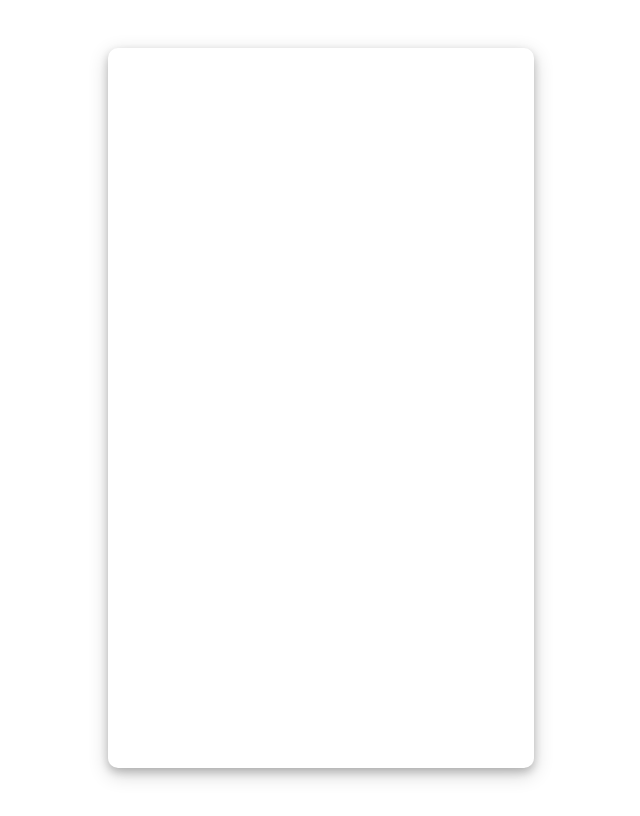
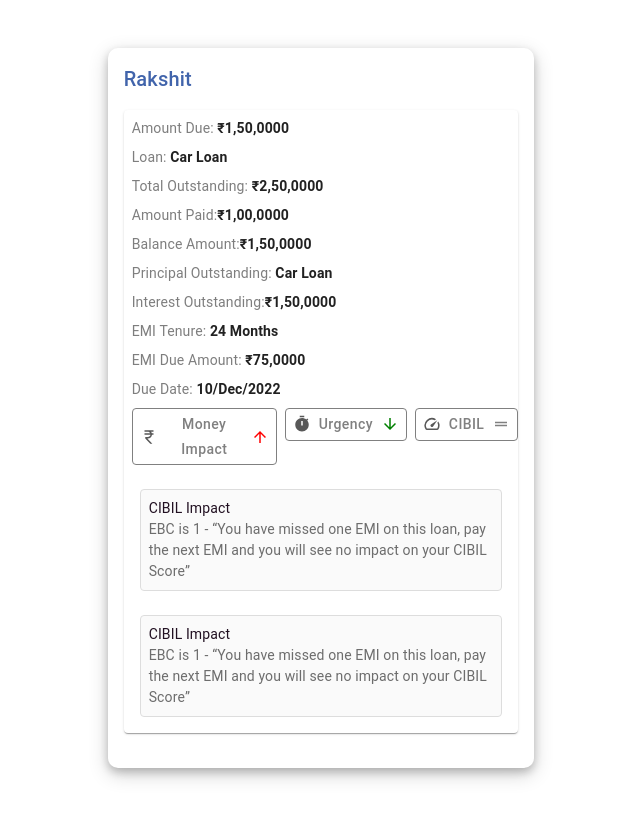
Before and after one commit to mohit27kokanda/Borrower-education, a React (Create React App) app: page /loan-details in a window 1280 px wide. Before the commit this address had no page. Shown: the whole page, without its empty margins (319-959 px from the left). Built offline with nearby package versions, Linux system fonts and the light colour scheme.

Commit message:
loan details page

```diff
--- a/src/App.js
+++ b/src/App.js
@@ -6,6 +6,7 @@ import LoginApp from "./LoginApp";
 import AppContainer from "./AppContainer";
 import Home from "./Home";
 import { Grid } from "@mui/material";
+import LoanDetails from "./LoanDetails";
 
 function App() {
   return (
@@ -15,7 +16,7 @@ function App() {
           <Router>
             <Routes>
               <Route exact path="/" element={<AppContainer />}></Route>
-              <Route exact path="/login" element={<LoginApp />}></Route>
+              <Route exact path="/loan-details" element={<LoanDetails />}></Route>
               <Route exact path="/home" element={<Home />}></Route>
             </Routes>
           </Router>
--- a/src/Home.js
+++ b/src/Home.js
@@ -39,14 +39,20 @@ import TimerIcon from "@mui/icons-material/Timer";
 import ArrowDownwardIcon from "@mui/icons-material/ArrowDownward";
 import SpeedIcon from "@mui/icons-material/Speed";
 import DragHandleIcon from "@mui/icons-material/DragHandle";
+import ArrowForwardIosIcon from "@mui/icons-material/ArrowForwardIos";
+import { useNavigate } from "react-router-dom";
 
 const Home = () => {
+  const navigate = useNavigate();
   const LoanCard = () => (
     <Grid
       container
       sx={{ background: "#FAFAFA", border: "1px solid #DDDDDD", borderRadius: "4px", mt: 1 }}
     >
+      <Grid item xs={12}>
         <Stack sx={{}}>
+          <Grid container>
+            <Grid xs={11}>
               <Box sx={{ pt: 1 }}>
                 <Typography
                   sx={{
@@ -67,7 +73,9 @@ const Home = () => {
                     px: 1,
                   }}
                 >
-            <span style={{ color: "rgba(83, 83, 83, 0.75)", fontWeight: 400 }}>Amount Due:</span>
+                  <span style={{ color: "rgba(83, 83, 83, 0.75)", fontWeight: 400 }}>
+                    Amount Due:
+                  </span>
                   <span style={{ color: "#00000", fontWeight: 600 }}>₹1,50,0000</span>
                 </Typography>
               </Box>
@@ -82,6 +90,18 @@ const Home = () => {
                   <span style={{ color: "#00000", fontWeight: 600 }}>Car Loan</span>
                 </Typography>
               </Box>
+            </Grid>
+
+            <Grid item xs={1} sx={{}}>
+              <Box
+                sx={{ cursor: "pointer", float: "right", p: 1 }}
+                onClick={() => navigate("/loan-details")}
+              >
+                <ArrowForwardIosIcon />
+              </Box>
+            </Grid>
+          </Grid>
+
           <Stack direction={"row"} sx={{ my: 1 }}>
             <Box>
               <Button
@@ -138,8 +158,8 @@ const Home = () => {
               </Button>
             </Box>
           </Stack>
-        <Box></Box>
         </Stack>
+      </Grid>
     </Grid>
   );
   return (
--- /dev/null
+++ b/src/LoanDetails.js
@@ -0,0 +1,208 @@
+import React from "react";
+import {
+  Drawer,
+  Divider,
+  Typography,
+  Box,
+  Select,
+  InputLabel,
+  InputGroup,
+  MenuItem,
+  OutlinedInput,
+  FormControl,
+  styled,
+  InputBase,
+  Autocomplete,
+  TextField,
+  Collapse,
+  Checkbox,
+  FormGroup,
+  FormControlLabel,
+  Switch,
+  Stack,
+  Grid,
+  Paper,
+  IconButton,
+  Snackbar,
+  Modal,
+  FormHelperText,
+  Tooltip,
+  InputAdornment,
+  Button,
+  Card,
+} from "@mui/material";
+import ArrowUpwardIcon from "@mui/icons-material/ArrowUpward";
+import CurrencyRupeeIcon from "@mui/icons-material/CurrencyRupee";
+import TimerIcon from "@mui/icons-material/Timer";
+import ArrowDownwardIcon from "@mui/icons-material/ArrowDownward";
+import SpeedIcon from "@mui/icons-material/Speed";
+import DragHandleIcon from "@mui/icons-material/DragHandle";
+import ArrowForwardIosIcon from "@mui/icons-material/ArrowForwardIos";
+
+const LoanDetails = () => {
+  const data = [
+    { key: "Amount Due: ", value: "₹1,50,0000" },
+    { key: "Loan:  ", value: "Car Loan" },
+    { key: "Total Outstanding: ", value: "₹2,50,0000" },
+    { key: "Amount Paid:", value: "₹1,00,0000" },
+    { key: "Balance Amount:", value: "₹1,50,0000" },
+    { key: "Principal Outstanding: ", value: "Car Loan" },
+    { key: "Interest Outstanding:", value: "₹1,50,0000" },
+    { key: "EMI Tenure: ", value: "24 Months" },
+    { key: "EMI Due Amount: ", value: "₹75,0000" },
+    { key: "Due Date:  ", value: "10/Dec/2022" },
+  ];
+  return (
+    <Grid continer sx={{ mt: { sm: 2, xs: -2 }, mx: 2 }}>
+      <Grid item xs={12}>
+        <Typography sx={{ fontWeight: 500, fontSize: "20px" }} color="#4164AB">
+          Rakshit
+        </Typography>
+      </Grid>
+      <Card sx={{ mt: 2 }}>
+        <Grid container sx={{ pb: 1 }}>
+          {data.map(({ key, value }) => (
+            <Grid item xs={12} sx={{ mt: 1 }}>
+              {" "}
+              <Typography
+                sx={{
+                  fontSize: "14px",
+                  px: 1,
+                }}
+              >
+                <span style={{ color: "rgba(83, 83, 83, 0.75)", fontWeight: 400 }}>{key}</span>
+                <span style={{ color: "#00000", fontWeight: 600 }}>{value}</span>
+              </Typography>
+            </Grid>
+          ))}
+          <Grid item xs={12} sx={{}}>
+            <Stack direction={"row"} sx={{ my: 1 }}>
+              <Box>
+                <Button
+                  variant="outlined"
+                  size={"small"}
+                  sx={{
+                    textTransform: "none",
+                    border: "1px solid grey",
+                    color: "grey",
+                    ml: 1,
+                    fontSize: { sm: "14px", xs: "10px" },
+                  }}
+                  startIcon={<CurrencyRupeeIcon sx={{ fontWeight: 600, color: "#585858" }} />}
+                  endIcon={<ArrowUpwardIcon sx={{ color: "red" }} />}
+                >
+                  Money Impact
+                </Button>
+              </Box>
+              <Box>
+                <Button
+                  variant="outlined"
+                  size={"small"}
+                  sx={{
+                    textTransform: "none",
+                    border: "1px solid grey",
+                    color: "grey",
+                    ml: 1,
+                    fontSize: { sm: "14px", xs: "10px" },
+                  }}
+                  startIcon={<TimerIcon sx={{ color: "#585858" }} />}
+                  endIcon={<ArrowDownwardIcon sx={{ color: "green" }} />}
+                >
+                  Urgency
+                </Button>
+              </Box>
+
+              <Box>
+                <Button
+                  variant="outlined"
+                  size={"small"}
+                  sx={{
+                    textTransform: "none",
+                    border: "1px solid grey",
+                    color: "grey",
+                    ml: 1,
+                    fontSize: { sm: "14px", xs: "10px" },
+                  }}
+                  startIcon={
+                    <SpeedIcon sx={{ color: "#585858", fontSize: { sm: "14px", xs: "10px" } }} />
+                  }
+                  endIcon={<DragHandleIcon sx={{ fontSize: { sm: "14px", xs: "10px" } }} />}
+                >
+                  CIBIL
+                </Button>
+              </Box>
+            </Stack>
+          </Grid>
+          <Grid
+            item
+            xs={12}
+            sx={{
+              mt: 1,
+              m: 2,
+              mb: 1,
+              p: 1,
+              background: "#FAFAFA",
+              border: "1px solid #DDDDDD",
+              borderRadius: "4px",
+            }}
+          >
+            <Typography
+              sx={{
+                fontWeight: 400,
+                fontSize: "14px",
+                color: "#221122",
+              }}
+            >
+              CIBIL Impact
+            </Typography>
+            <Typography
+              sx={{
+                fontWeight: 400,
+                fontSize: "14px",
+                color: "rgba(83, 83, 83, 0.85)",
+              }}
+            >
+              EBC is 1 - “You have missed one EMI on this loan, pay the next EMI and you will see no
+              impact on your CIBIL Score”
+            </Typography>
+          </Grid>
+          <Grid
+            item
+            xs={12}
+            sx={{
+              mt: 1,
+              m: 2,
+              mb: 1,
+              p: 1,
+              background: "#FAFAFA",
+              border: "1px solid #DDDDDD",
+              borderRadius: "4px",
+            }}
+          >
+            <Typography
+              sx={{
+                fontWeight: 400,
+                fontSize: "14px",
+                color: "#221122",
+              }}
+            >
+              CIBIL Impact
+            </Typography>
+            <Typography
+              sx={{
+                fontWeight: 400,
+                fontSize: "14px",
+                color: "rgba(83, 83, 83, 0.85)",
+              }}
+            >
+              EBC is 1 - “You have missed one EMI on this loan, pay the next EMI and you will see no
+              impact on your CIBIL Score”
+            </Typography>
+          </Grid>
+        </Grid>
+      </Card>
+    </Grid>
+  );
+};
+
+export default LoanDetails;
```
Also changed, not shown: src/commanComponent.js (added). Lines whose indentation alone changed are shown as unchanged.
